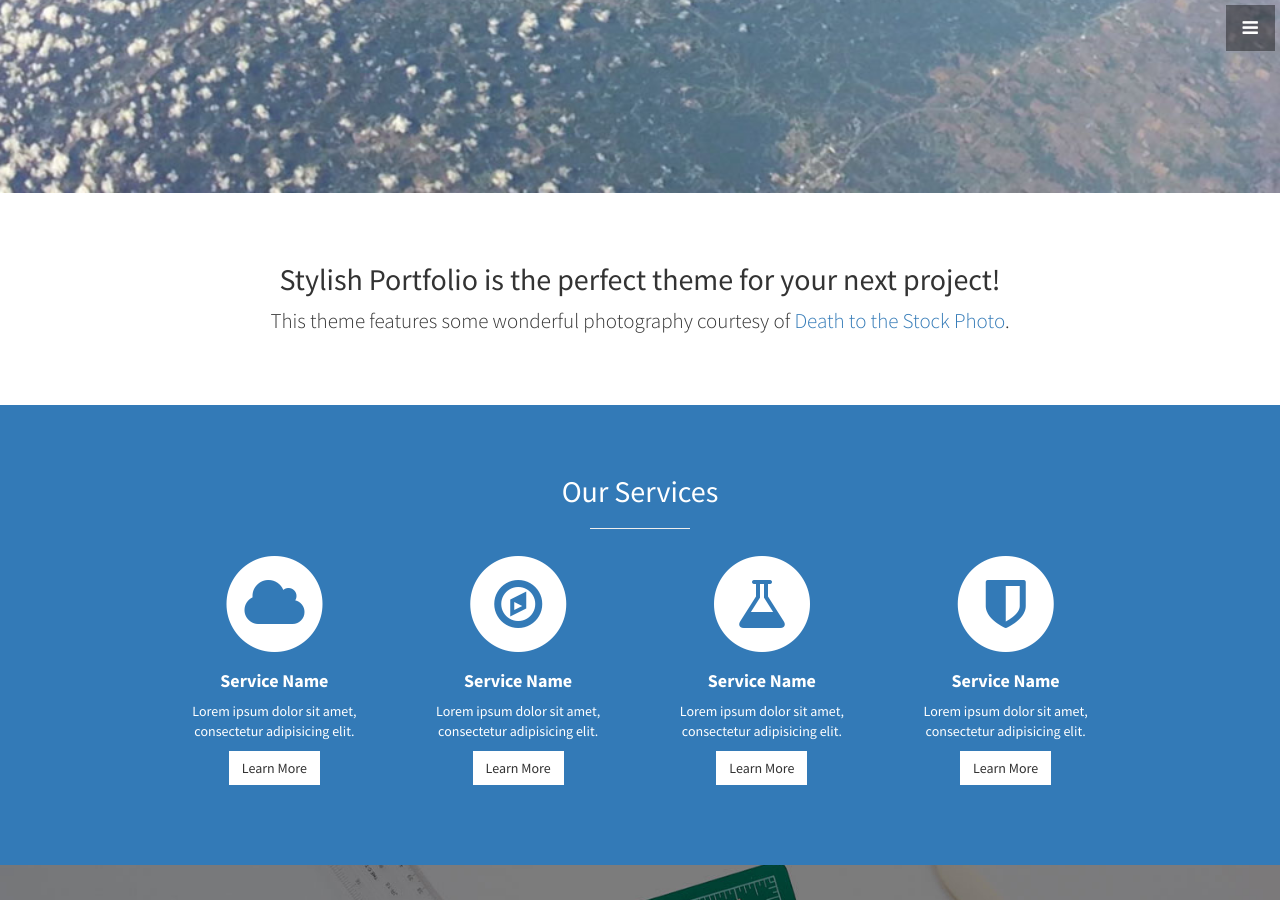
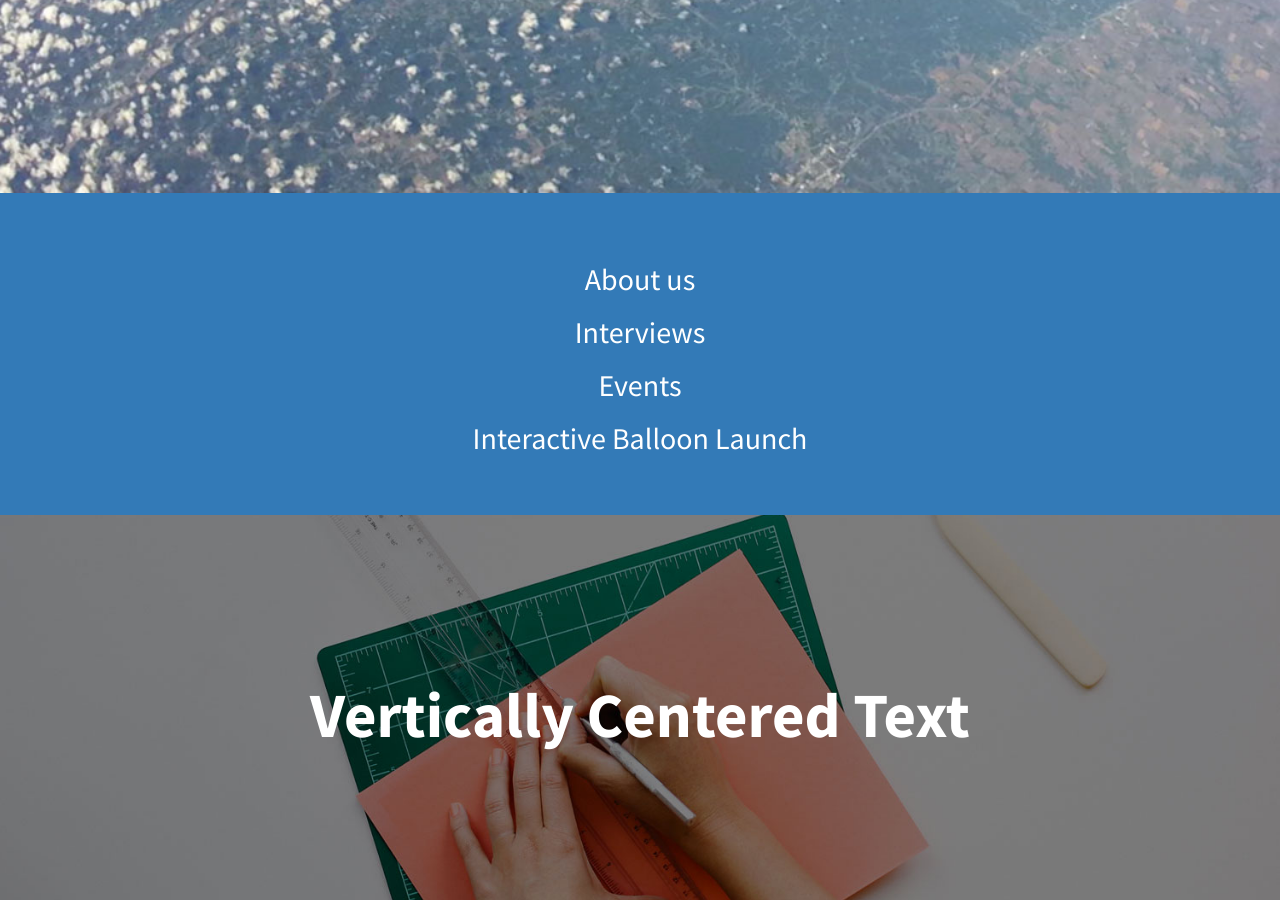
Before and after one commit to habeducation/habeducation.github.io, a Jekyll site: the page built from index.html, in a window 1280 px wide and 900 px high, scrolled down 707 px. Built offline with Jekyll 4.4.1, drawn with Linux system fonts in a browser that asks for light colours; the list of posts is cut into pages by our own code.

Commit message:
Remove hamburger button

```diff
--- a/_includes/about.html
+++ /dev/null
@@ -1,12 +0,0 @@
-<section id="about" class="about">
-  <div class="container">
-    <div class="row">
-      <div class="col-lg-12 text-center">
-        <h2>Stylish Portfolio is the perfect theme for your next project!</h2>
-        <p class="lead">This theme features some wonderful photography courtesy of <a target="_blank" href="http://join.deathtothestockphoto.com/">Death to the Stock Photo</a>.</p>
-      </div>
-    </div>
-    <!-- /.row -->
-  </div>
-  <!-- /.container -->
-</section>
--- a/_includes/navigation.html
+++ /dev/null
@@ -1,24 +0,0 @@
-<a id="menu-toggle" href="#" class="btn btn-dark btn-lg toggle"><i class="fa fa-bars"></i></a>
-<nav id="sidebar-wrapper">
-  <ul class="sidebar-nav">
-    <a id="menu-close" href="#" class="btn btn-light btn-lg pull-right toggle"><i class="fa fa-times"></i></a>
-    <li class="sidebar-brand">
-      <a href="#top"  onclick = $("#menu-close").click(); >Start Bootstrap</a>
-    </li>
-    <li>
-      <a href="#top" onclick = $("#menu-close").click(); >Home</a>
-    </li>
-    <li>
-      <a href="#about" onclick = $("#menu-close").click(); >About</a>
-    </li>
-    <li>
-      <a href="#services" onclick = $("#menu-close").click(); >Services</a>
-    </li>
-    <li>
-      <a href="#portfolio" onclick = $("#menu-close").click(); >Portfolio</a>
-    </li>
-    <li>
-      <a href="#contact" onclick = $("#menu-close").click(); >Contact</a>
-    </li>
-  </ul>
-</nav>
--- a/_includes/services.html
+++ b/_includes/services.html
@@ -1,69 +1,12 @@
-<!-- The circle icons use Font Awesome's stacked icon classes. For more information, visit http://fontawesome.io/examples/ -->
 <section id="services" class="services bg-primary">
   <div class="container">
     <div class="row text-center">
       <div class="col-lg-10 col-lg-offset-1">
-        <h2>Our Services</h2>
-        <hr class="small">
-        <div class="row">
-          <div class="col-md-3 col-sm-6">
-            <div class="service-item">
-              <span class="fa-stack fa-4x">
-              <i class="fa fa-circle fa-stack-2x"></i>
-              <i class="fa fa-cloud fa-stack-1x text-primary"></i>
-            </span>
-              <h4>
-                <strong>Service Name</strong>
-              </h4>
-              <p>Lorem ipsum dolor sit amet, consectetur adipisicing elit.</p>
-              <a href="#" class="btn btn-light">Learn More</a>
-            </div>
-          </div>
-          <div class="col-md-3 col-sm-6">
-            <div class="service-item">
-              <span class="fa-stack fa-4x">
-              <i class="fa fa-circle fa-stack-2x"></i>
-              <i class="fa fa-compass fa-stack-1x text-primary"></i>
-            </span>
-              <h4>
-                <strong>Service Name</strong>
-              </h4>
-              <p>Lorem ipsum dolor sit amet, consectetur adipisicing elit.</p>
-              <a href="#" class="btn btn-light">Learn More</a>
-            </div>
-          </div>
-          <div class="col-md-3 col-sm-6">
-            <div class="service-item">
-              <span class="fa-stack fa-4x">
-              <i class="fa fa-circle fa-stack-2x"></i>
-              <i class="fa fa-flask fa-stack-1x text-primary"></i>
-            </span>
-              <h4>
-                <strong>Service Name</strong>
-              </h4>
-              <p>Lorem ipsum dolor sit amet, consectetur adipisicing elit.</p>
-              <a href="#" class="btn btn-light">Learn More</a>
-            </div>
-          </div>
-          <div class="col-md-3 col-sm-6">
-            <div class="service-item">
-              <span class="fa-stack fa-4x">
-              <i class="fa fa-circle fa-stack-2x"></i>
-              <i class="fa fa-shield fa-stack-1x text-primary"></i>
-            </span>
-              <h4>
-                <strong>Service Name</strong>
-              </h4>
-              <p>Lorem ipsum dolor sit amet, consectetur adipisicing elit.</p>
-              <a href="#" class="btn btn-light">Learn More</a>
-            </div>
-          </div>
-        </div>
-        <!-- /.row (nested) -->
+        <h2>About us</h2>
+        <h2>Interviews</h2>
+        <h2>Events</h2>
+        <h2>Interactive Balloon Launch</h2>
       </div>
-      <!-- /.col-lg-10 -->
     </div>
-    <!-- /.row -->
   </div>
-  <!-- /.container -->
 </section>
--- a/_layouts/front.html
+++ b/_layouts/front.html
@@ -5,9 +5,7 @@
 
 <body>
 
-  {% include navigation.html %}
   {% include header.html %}
-  {% include about.html %}
   {% include services.html %}
   {% include callout.html %}
   {% include portfolio.html %}
```
